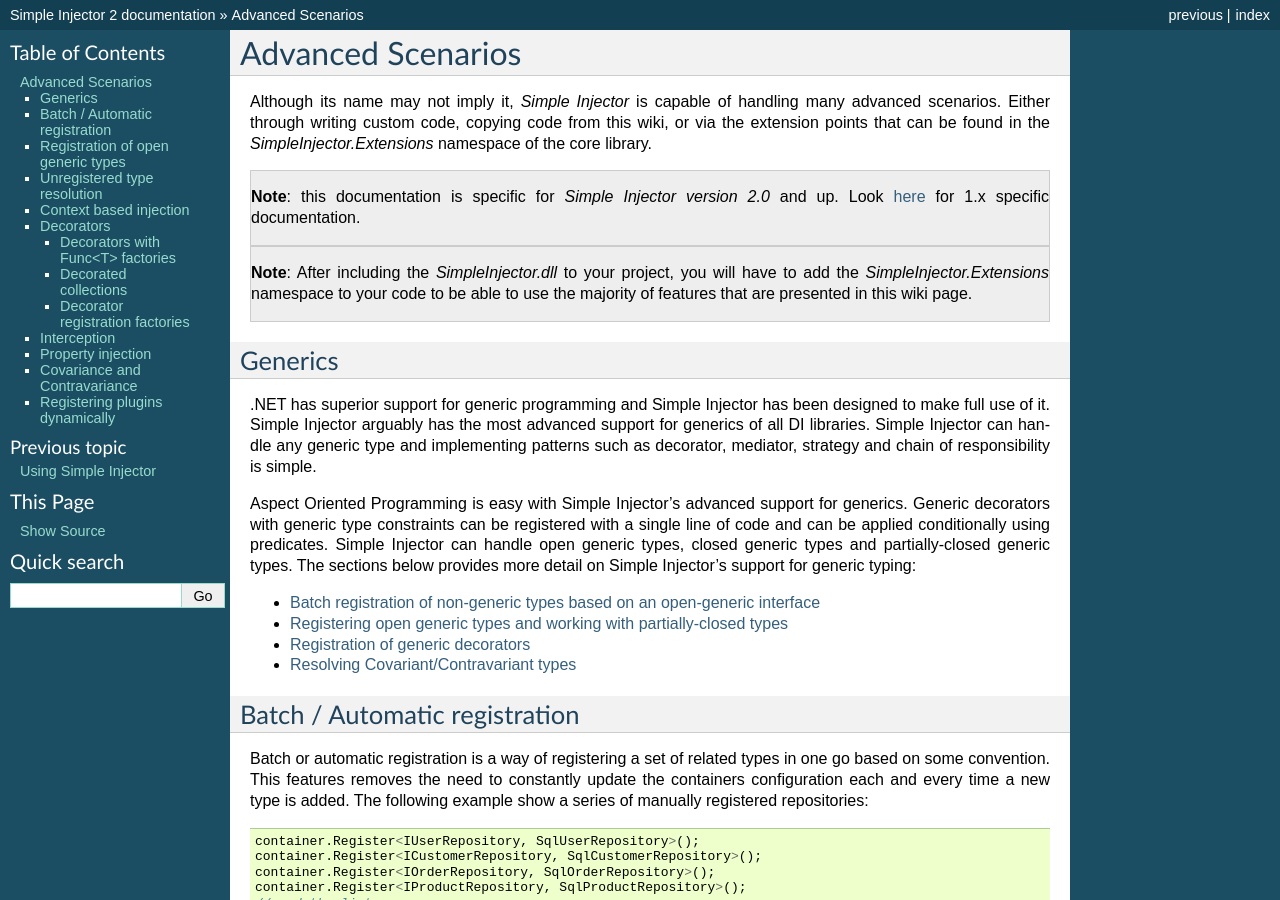
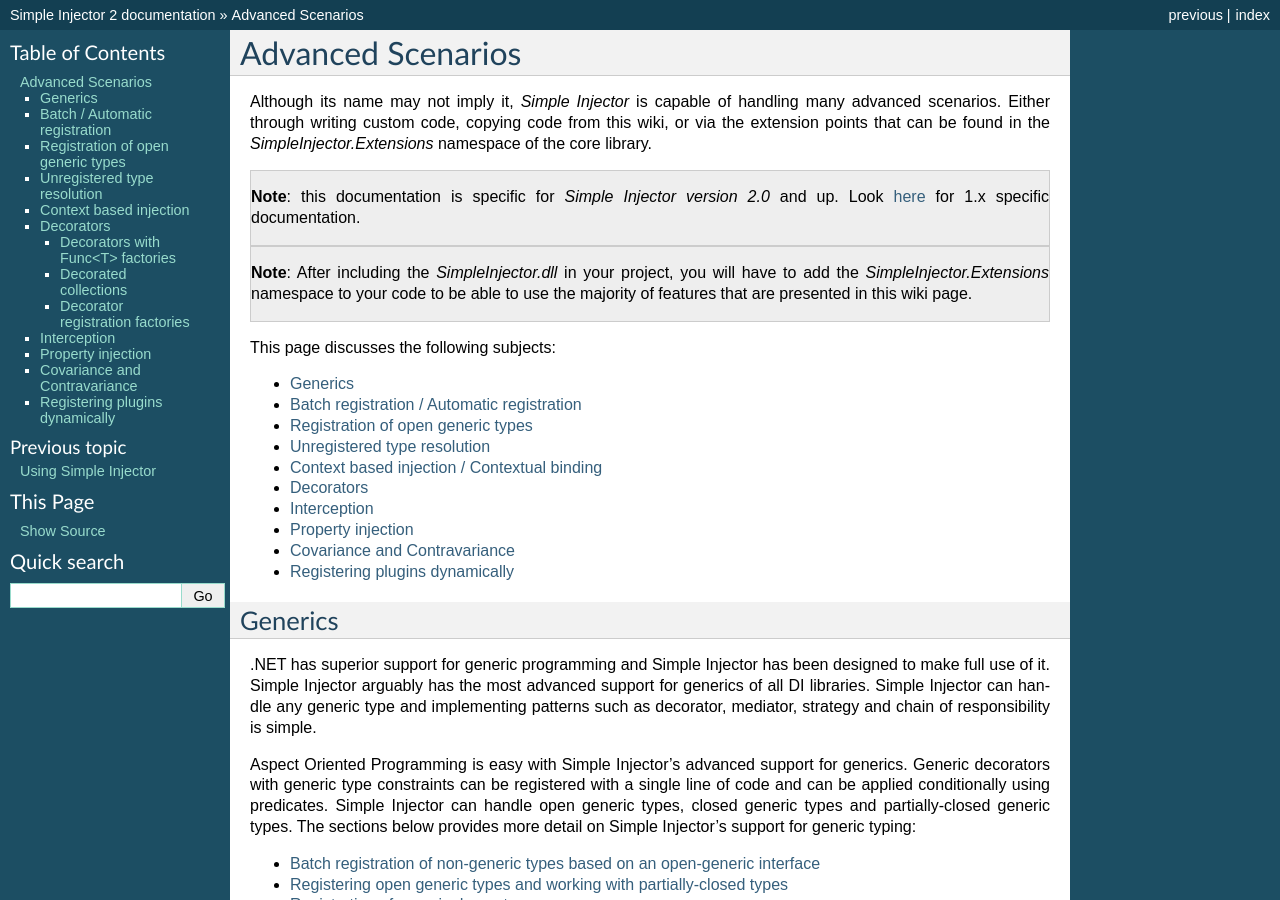
Before and after one commit to simpleinjector/Documentation, a Sphinx documentation site: the page built from source/advanced.rst, in a window 1280 px wide and 900 px high. Built offline with Sphinx 7.4.7, drawn with Linux system fonts in a browser that asks for light colours.

Commit message:
Restored the links at the top of the advanced page

```diff
--- a/source/advanced.rst
+++ b/source/advanced.rst
@@ -10,7 +10,20 @@ Although its name may not imply it, *Simple Injector* is capable of handling man
 
 .. container:: Note
 
-    **Note**: After including the *SimpleInjector.dll* to your project, you will have to add the *SimpleInjector.Extensions* namespace to your code to be able to use the majority of features that are presented in this wiki page.
+    **Note**: After including the *SimpleInjector.dll* in your project, you will have to add the *SimpleInjector.Extensions* namespace to your code to be able to use the majority of features that are presented in this wiki page.
+
+This page discusses the following subjects:
+
+* :ref:`Generics <Generics>`
+* :ref:`Batch registration / Automatic registration <Batch-Registration>`
+* :ref:`Registration of open generic types <Registration-Of-Open-Generic-Types>`
+* :ref:`Unregistered type resolution <Unregistered-Type-Resolution>`
+* :ref:`Context based injection / Contextual binding <Context-Based-Injection>`
+* :ref:`Decorators <Decorators>`
+* :ref:`Interception <Interception>`
+* :ref:`Property injection <Property-Injection>`
+* :ref:`Covariance and Contravariance <Covariance-Contravariance>`
+* :ref:`Registering plugins dynamically <Plugins>`
 
 .. _Generics:
 
--- a/source/quickstart.rst
+++ b/source/quickstart.rst
@@ -119,7 +119,7 @@ More information
 
 For more information about *Simple Injector* please visit the following links:
 
-* :doc:`Using the Simple Injector <using>` will guide you through the *Simple Injector* basics.
+* :doc:`Using Simple Injector <using>` will guide you through the *Simple Injector* basics.
 * The [Simple Injector and object lifetime management|ObjectLifestyleManagement] page explains how to configure lifestyles such as **transient**, **singleton**, and many others.
 * See the `Reference library <https://simpleinjector.org/ReferenceLibrary/>`_ for the complete API documentation.
 * See the [Integration Guide] for more information about how to integrate *Simple Injector* into your specific application framework.
```
Also changed, not shown: 9 other files.
